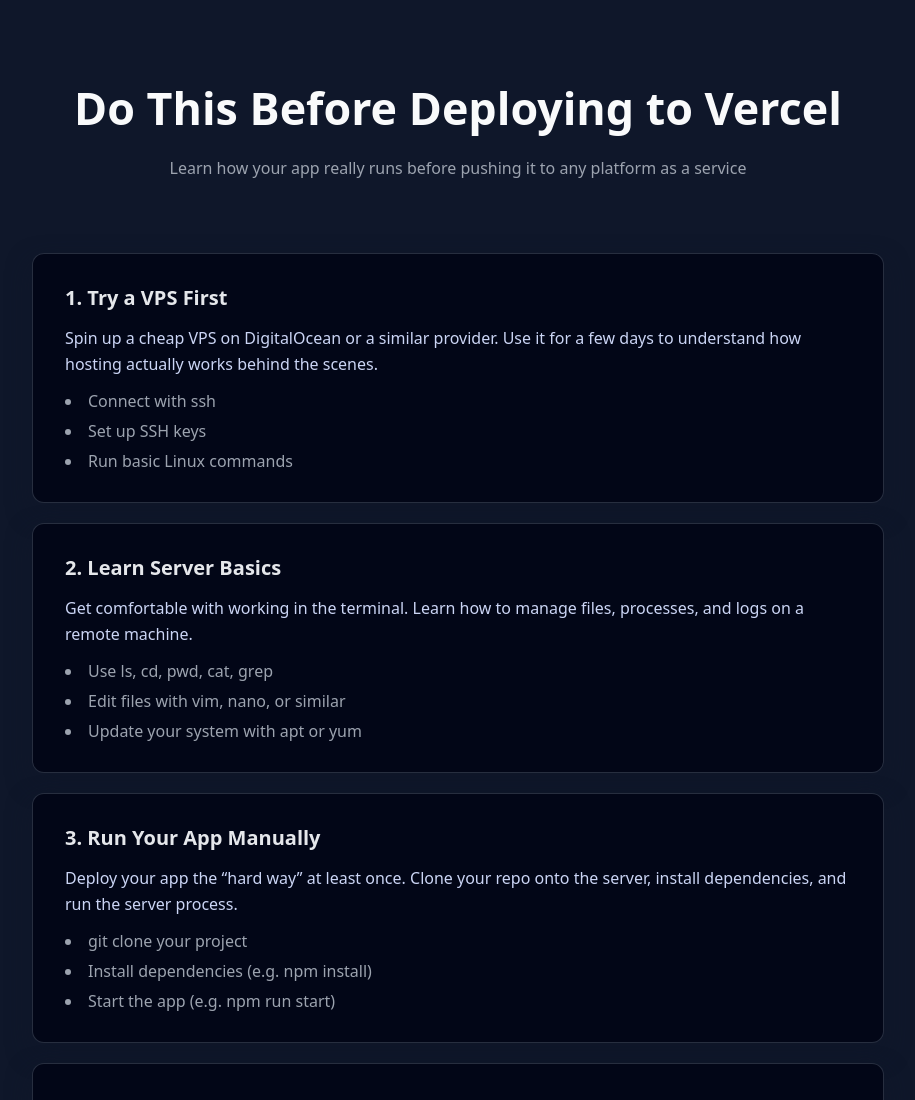
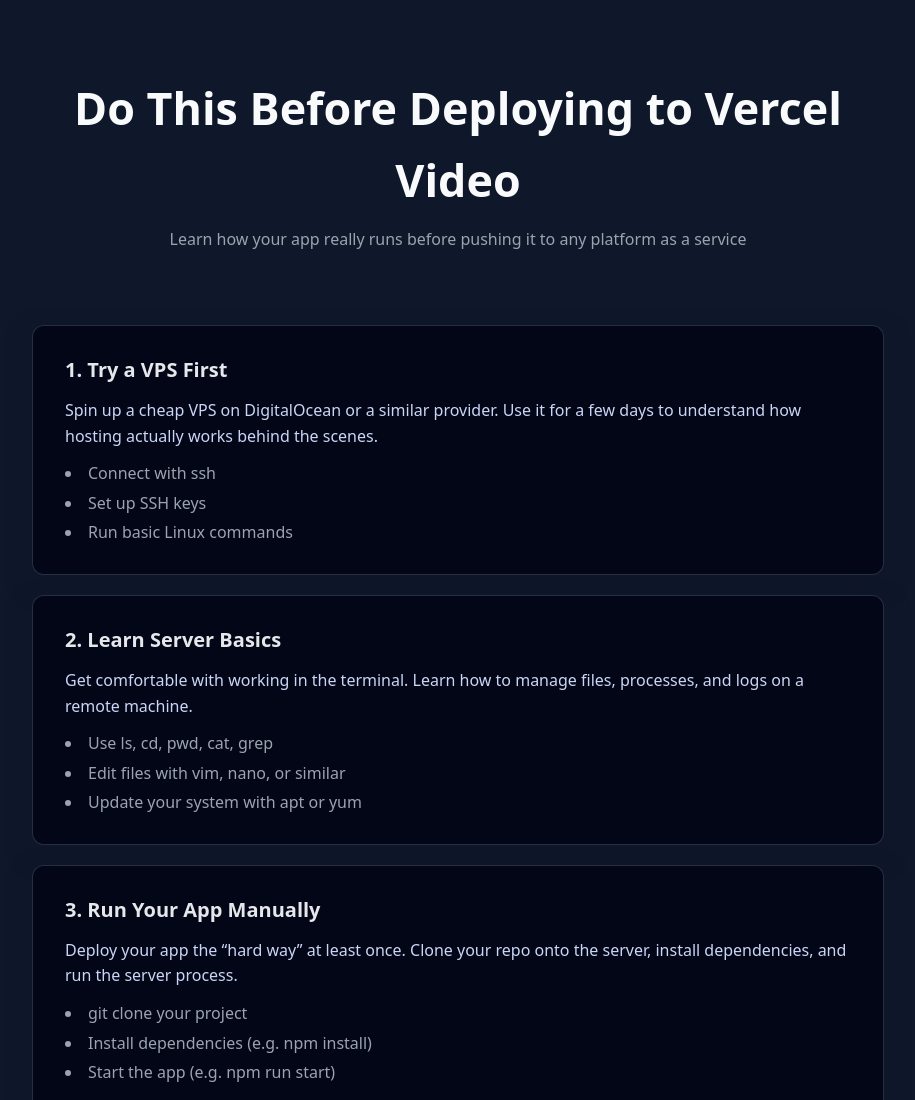
Before and after one commit to lequangninh/simple-web, a website: page public/index.html in a window 1280 px wide. Shown: the top 1100 px of the page, without its empty margins (182-1097 px from the left). Drawn offline with Linux system fonts and the light colour scheme.

Commit message:
2 commit

```diff
--- a/public/index.html
+++ b/public/index.html
@@ -3,14 +3,14 @@
 <head>
   <meta charset="UTF-8" />
   <meta name="viewport" content="width=device-width, initial-scale=1.0" />
-  <title>Do This Before Deploying to Vercel</title>
+  <title>Do This Before Deploying to Vercel Video</title>
   <meta name="description" content="">
   <link rel="stylesheet" href="styles.css" />
 </head>
 <body>
   <header class="site-header">
     <div class="container">
-      <h1>Do This Before Deploying to Vercel</h1>
+      <h1>Do This Before Deploying to Vercel Video</h1>
       <p class="subtitle">Learn how your app really runs before pushing it to any platform as a service</p>
     </div>
   </header>
```
